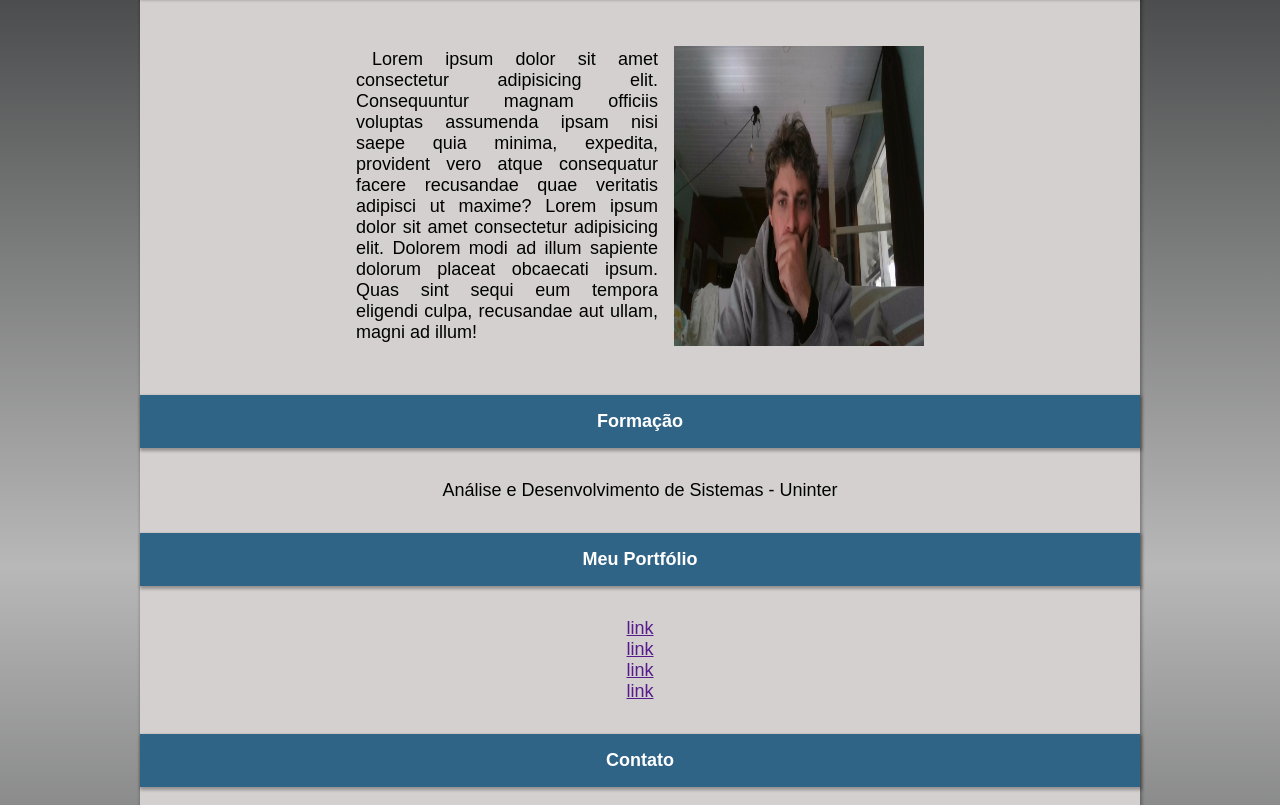
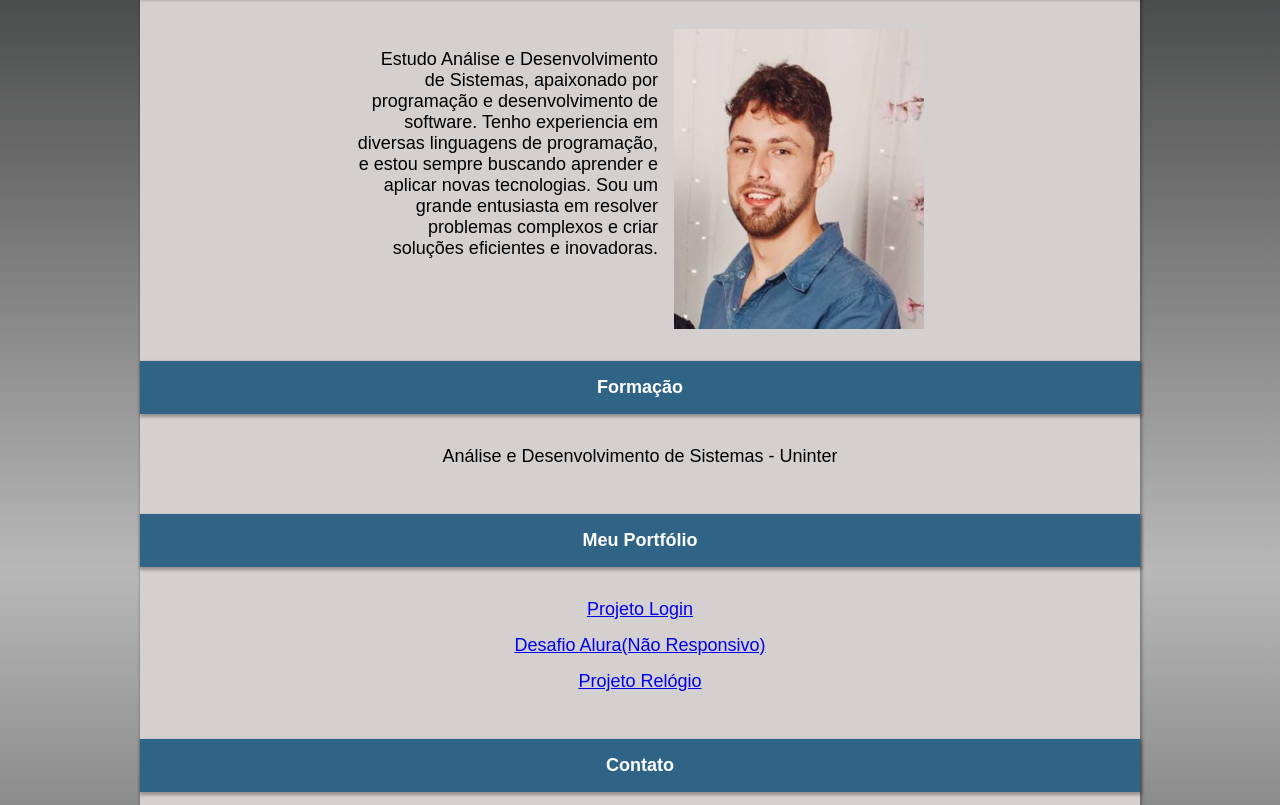
Before and after one commit to cesargehres/site-sobre-mim, a plain HTML site: page index.html in a window 1280 px wide. Shown: the part 147-952 px from the top of the page. Drawn offline with Linux system fonts and the light colour scheme.

Commit message:
Site Finalizado
Ajustei as informações, e troquei a foto

```diff
--- a/index.html
+++ b/index.html
@@ -7,7 +7,7 @@
     <link rel="stylesheet" href="style.css">
     <script src="script.js"></script>
 </head>
-<body>
+<body onresize="mudouTamanho()">
 
     <header>
         <h1>Dev <strong>César Gehres</strong></h1>
@@ -46,9 +46,10 @@
             <h2 id="sobre_mim"> Sobre Mim</h2>
 
             <div>
-                <img src="images/foto_teste.jpg" alt="">
+                <img src="images/foto.jpg" alt="Foto de César Augusto Gehres">
 
-                <p>Lorem ipsum dolor sit amet consectetur adipisicing elit. Consequuntur magnam officiis voluptas assumenda ipsam nisi saepe quia minima, expedita, provident vero atque consequatur facere recusandae quae veritatis adipisci ut maxime? Lorem ipsum dolor sit amet consectetur adipisicing elit. Dolorem modi ad illum sapiente dolorum placeat obcaecati ipsum. Quas sint sequi eum tempora eligendi culpa, recusandae aut ullam, magni ad illum!</p>
+                <p>Estudo Análise e Desenvolvimento de Sistemas, apaixonado por programação e desenvolvimento de software. Tenho experiencia em diversas linguagens de programação, e estou sempre buscando aprender e aplicar novas tecnologias. Sou um grande entusiasta em resolver problemas complexos e criar soluções eficientes e inovadoras.
+                </p>
             </div>
         </section>
 
@@ -73,16 +74,13 @@
             <!-- Lista de Links do Portfólio -->
             <ul>
                 <li>
-                    <a href="">link</a>
+                    <a href="https://cesargehres.github.io/projeto-login/" target="_blank">Projeto Login</a>
                 </li>
                 <li>
-                    <a href="">link</a>
+                    <a href="https://cesargehres.github.io/desafio-alura-1/" target="_blank">Desafio Alura(Não Responsivo)</a>
                 </li>
                 <li>
-                    <a href="">link</a>
-                </li>
-                <li>
-                    <a href="">link</a>
+                    <a href="https://cesargehres.github.io/projeto-relogio/" target="_blank">Projeto Relógio</a>
                 </li>
             </ul>
 
--- a/script.js
+++ b/script.js
@@ -1,13 +1,16 @@
-let windowWidth = window.innerWidth;
-const menu = document.querySelector("nav#menu")
-
-if (windowWidth <= 600) {
-    document.querySelector("nav#menu").style.display = "block"
+function mudouTamanho() {
+    let windowWidth = window.innerWidth;
+    const menu = document.querySelector("nav#menu")
+    if (window.innerWidth > 600) {
+        menu.style.display = "block"
+    } else {
+        menu.style.display = "none"
+    }
 }
 
 function menuHamburguer() {
     const menu = document.querySelector("nav#menu")
-    if (windowWidth <= 600) {
+    if (window.innerWidth <= 600) {
         if (menu.style.display == "none") {
             menu.style.display = "block"
         } else {
--- a/style.css
+++ b/style.css
@@ -143,7 +143,7 @@ h2 {
 
 p {
     margin: 20px 16px;
-    text-align: justify;
+    text-align: center;
     text-indent: 16px;
 }
 
@@ -152,6 +152,8 @@ ul {
     list-style: none;
 
 }
+
+li {margin: 15px;}
 
 /* Portfólio */
 section.portfolio {
@@ -230,6 +232,10 @@ footer {
         justify-content: flex-start;
     }
 
+    main > section:first-of-type > div > p {
+        text-align: end;
+    }
+
     img {
         width: 250px;
         height: 300px;
```
Also changed, not shown: images/foto.jpg (added), images/foto_teste.jpg (deleted).
